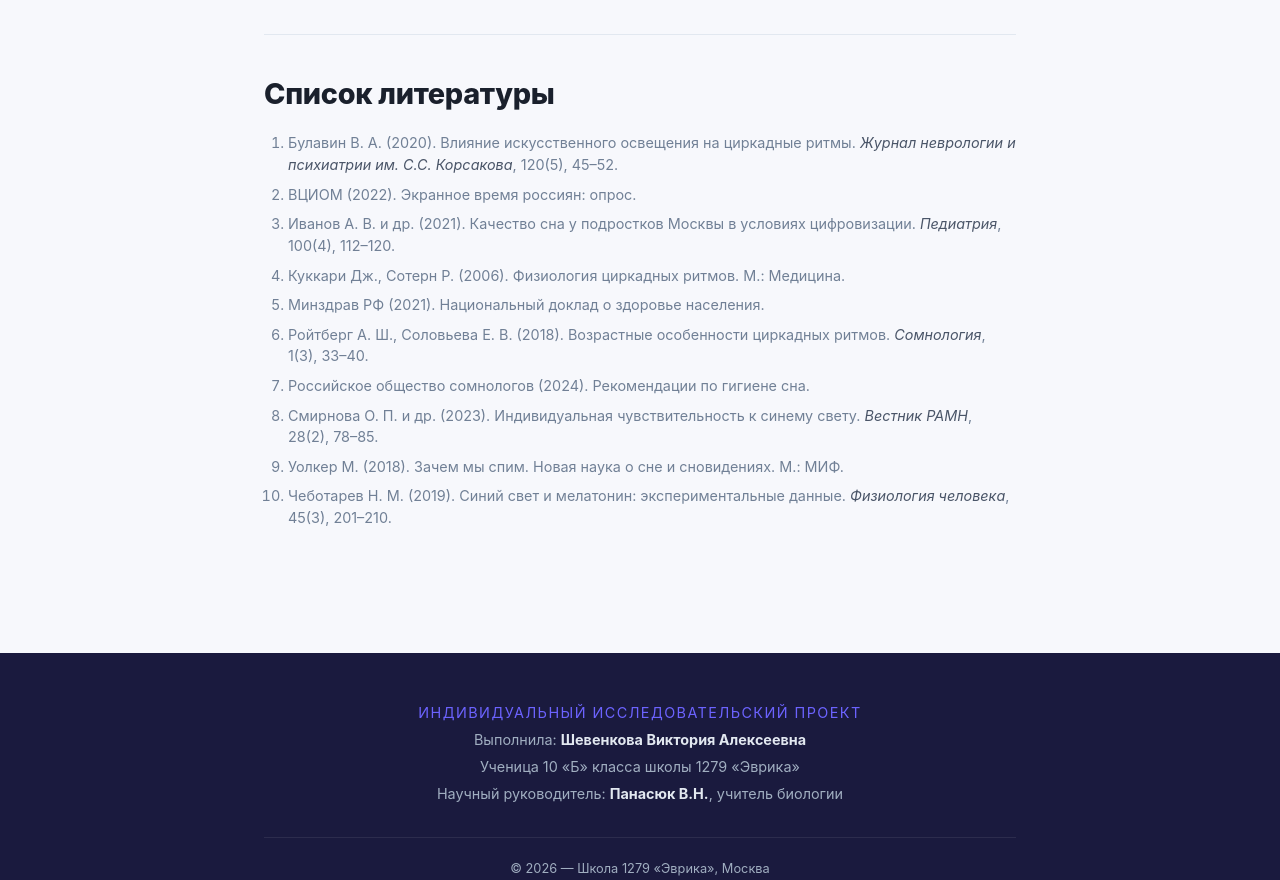
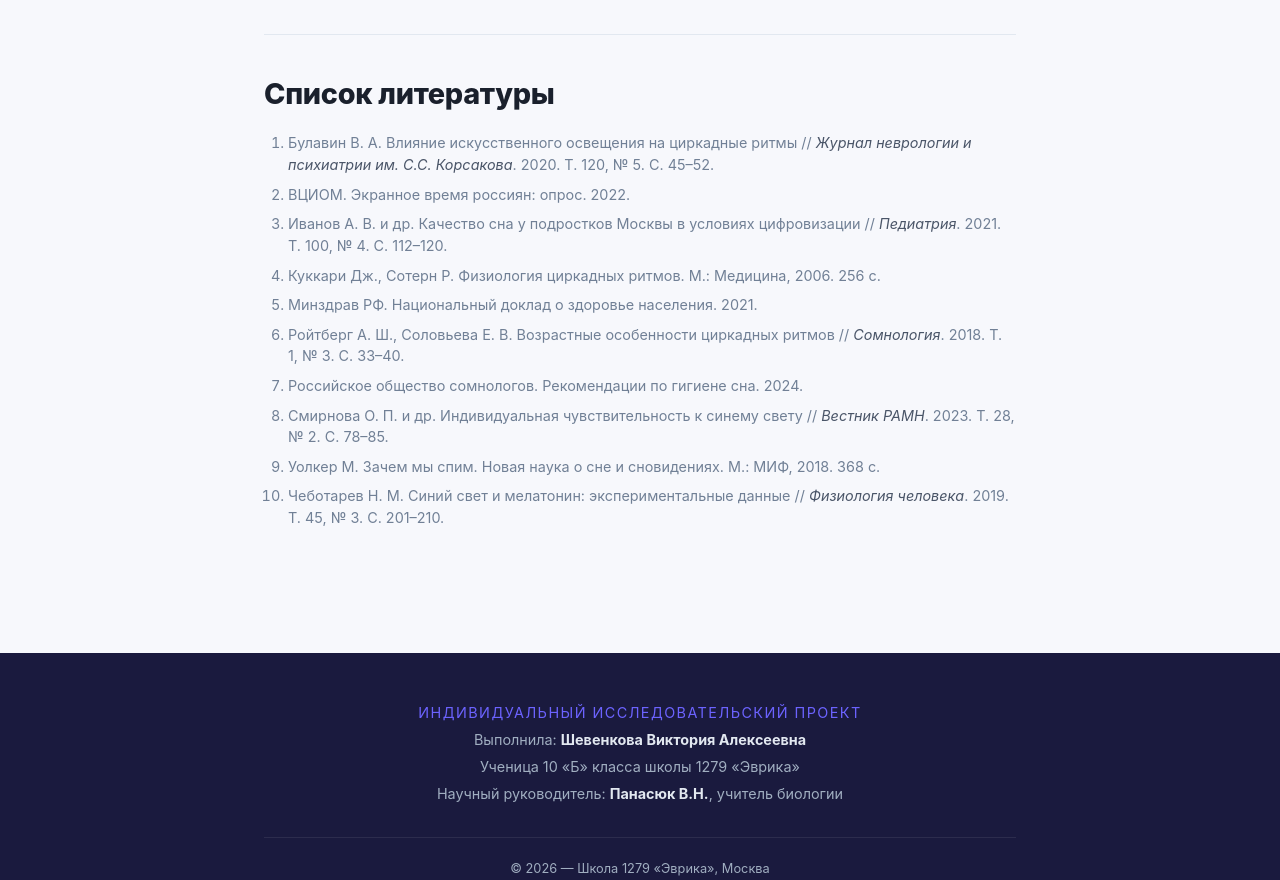
Before and after one commit to alterloki/screen-time-no-sleep, a plain HTML site: page index.html in a window 1280 px wide. Shown: the part 11120-12000 px from the top of the page. Drawn offline with Linux system fonts and the light colour scheme.

Commit message:
Исправить оформление списка литературы по ГОСТу
Добавлены страницы для статей (С. xx-xx) и общее количество
страниц для книг (xxx с.)

Co-Authored-By: Claude Opus 4.5 <noreply@anthropic.com>

```diff
--- a/index.html
+++ b/index.html
@@ -444,16 +444,16 @@
             <section class="section section--references">
                 <h2 class="section__title">Список литературы</h2>
                 <ol class="references-list">
-                    <li>Булавин В. А. (2020). Влияние искусственного освещения на циркадные ритмы. <em>Журнал неврологии и психиатрии им. С.С. Корсакова</em>, 120(5), 45&ndash;52.</li>
-                    <li>ВЦИОМ (2022). Экранное время россиян: опрос.</li>
-                    <li>Иванов А. В. и др. (2021). Качество сна у подростков Москвы в условиях цифровизации. <em>Педиатрия</em>, 100(4), 112&ndash;120.</li>
-                    <li>Куккари Дж., Сотерн Р. (2006). Физиология циркадных ритмов. М.: Медицина.</li>
-                    <li>Минздрав РФ (2021). Национальный доклад о здоровье населения.</li>
-                    <li>Ройтберг А. Ш., Соловьева Е. В. (2018). Возрастные особенности циркадных ритмов. <em>Сомнология</em>, 1(3), 33&ndash;40.</li>
-                    <li>Российское общество сомнологов (2024). Рекомендации по гигиене сна.</li>
-                    <li>Смирнова О. П. и др. (2023). Индивидуальная чувствительность к синему свету. <em>Вестник РАМН</em>, 28(2), 78&ndash;85.</li>
-                    <li>Уолкер М. (2018). Зачем мы спим. Новая наука о сне и сновидениях. М.: МИФ.</li>
-                    <li>Чеботарев Н. М. (2019). Синий свет и мелатонин: экспериментальные данные. <em>Физиология человека</em>, 45(3), 201&ndash;210.</li>
+                    <li>Булавин В. А. Влияние искусственного освещения на циркадные ритмы // <em>Журнал неврологии и психиатрии им. С.С. Корсакова</em>. 2020. Т. 120, № 5. С. 45&ndash;52.</li>
+                    <li>ВЦИОМ. Экранное время россиян: опрос. 2022.</li>
+                    <li>Иванов А. В. и др. Качество сна у подростков Москвы в условиях цифровизации // <em>Педиатрия</em>. 2021. Т. 100, № 4. С. 112&ndash;120.</li>
+                    <li>Куккари Дж., Сотерн Р. Физиология циркадных ритмов. М.: Медицина, 2006. 256 с.</li>
+                    <li>Минздрав РФ. Национальный доклад о здоровье населения. 2021.</li>
+                    <li>Ройтберг А. Ш., Соловьева Е. В. Возрастные особенности циркадных ритмов // <em>Сомнология</em>. 2018. Т. 1, № 3. С. 33&ndash;40.</li>
+                    <li>Российское общество сомнологов. Рекомендации по гигиене сна. 2024.</li>
+                    <li>Смирнова О. П. и др. Индивидуальная чувствительность к синему свету // <em>Вестник РАМН</em>. 2023. Т. 28, № 2. С. 78&ndash;85.</li>
+                    <li>Уолкер М. Зачем мы спим. Новая наука о сне и сновидениях. М.: МИФ, 2018. 368 с.</li>
+                    <li>Чеботарев Н. М. Синий свет и мелатонин: экспериментальные данные // <em>Физиология человека</em>. 2019. Т. 45, № 3. С. 201&ndash;210.</li>
                 </ol>
             </section>
 
```
